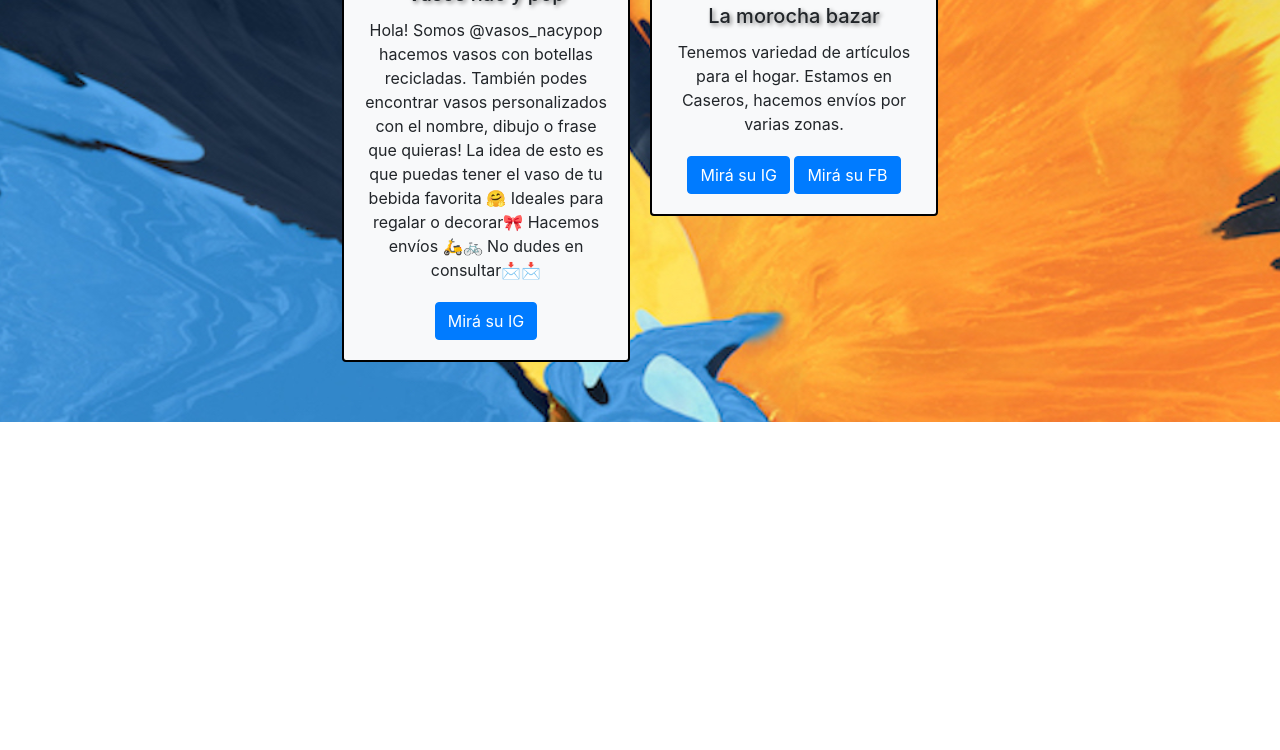
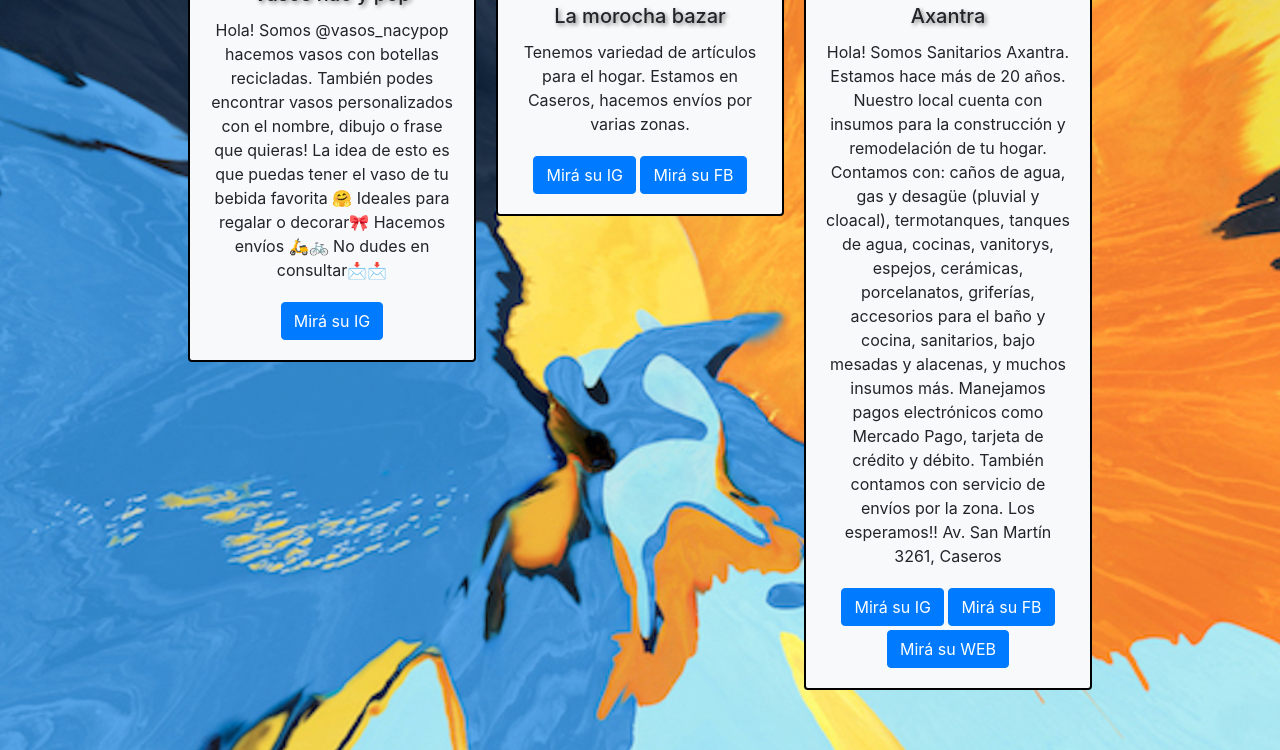
Before and after one commit to Waffleland/emprendimientos3f, a plain HTML site: page hogar.html in a window 1280 px wide. Shown: the part 2420-3170 px from the top of the page. Before the commit the page ends 2842 px from the top, so only its background shows below. Drawn offline with nearby package versions, Linux system fonts and the light colour scheme.

Commit message:
+emprendimientos

```diff
--- a/hogar.html
+++ b/hogar.html
@@ -201,6 +201,24 @@
             </div>
           </div>
 
+          <div class="card" style="width: 18rem;">
+            <img src="imagenes/axantra.jpg" class="card-img-top" alt="Axantra logo">
+            <div class="card-body">
+              <h5 class="card-title">Axantra</h5>
+              <p class="card-text"> Hola! Somos Sanitarios Axantra. Estamos hace más de 20 años. Nuestro local cuenta con insumos para la construcción y remodelación de tu hogar. Contamos con: caños de agua, gas y desagüe (pluvial y cloacal), termotanques, tanques de agua, cocinas, vanitorys, espejos, cerámicas, porcelanatos, griferías, accesorios para el baño y cocina, sanitarios, bajo mesadas y alacenas, y muchos insumos más.
+
+                Manejamos pagos electrónicos como Mercado Pago, tarjeta de crédito y débito.
+
+                También contamos con servicio de envíos por la zona. Los esperamos!!
+
+                Av. San Martín 3261, Caseros
+              </p>
+              <a href="https://www.instagram.com/sanitariosaxantra/" class="btn btn-primary" target="_blank">Mirá su IG</a>
+              <a href="https://www.facebook.com/sanitariosaxantra" class="btn btn-primary" target="_blank">Mirá su FB</a>
+              <a href="http://www.sanitariosaxantra.com" class="btn btn-primary" target="_blank">Mirá su WEB</a>
+            </div>
+          </div>
+
 
         </div>
         <script src="jquery-3.5.1.min.js"></script>
```
Also changed, not shown: moda.html (+11 -0 lines), imagenes/axantra.jpg (added), imagenes/siemprebellas.jpg (added).
